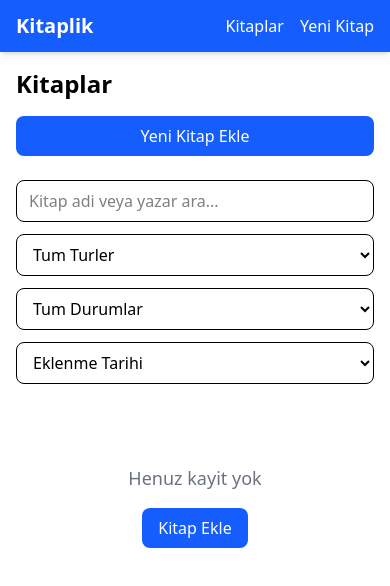
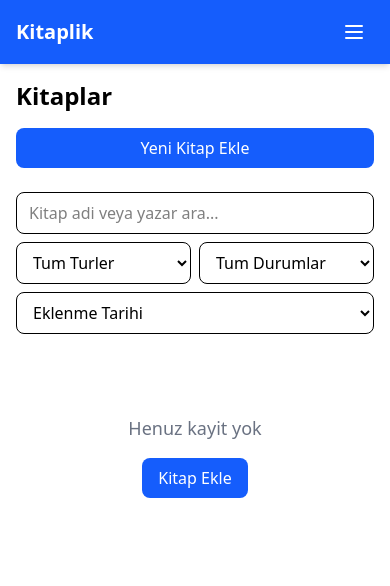
Before and after one commit to ozythings/bs-kitaplik, an Angular app: page /kitaplar in a window 390 px wide. Shown: the top 586 px of the page. Built offline with nearby package versions, Linux system fonts and the light colour scheme.

Commit message:
fix: improve responsive design with hamburger menu, compact filters, and mobile action buttons

```diff
--- a/src/app/app.html
+++ b/src/app/app.html
@@ -1,11 +1,29 @@
 <nav class="bg-blue-600 text-white shadow-md">
   <div class="max-w-6xl mx-auto px-4 py-3 flex items-center justify-between">
     <a routerLink="/" class="text-xl font-bold">Kitaplik</a>
-    <div class="flex gap-4">
+    <button
+      class="sm:hidden p-2"
+      (click)="menuOpen.set(!menuOpen())"
+    >
+      <svg class="w-6 h-6" fill="none" stroke="currentColor" viewBox="0 0 24 24">
+        @if (menuOpen()) {
+          <path stroke-linecap="round" stroke-linejoin="round" stroke-width="2" d="M6 18L18 6M6 6l12 12" />
+        } @else {
+          <path stroke-linecap="round" stroke-linejoin="round" stroke-width="2" d="M4 6h16M4 12h16M4 18h16" />
+        }
+      </svg>
+    </button>
+    <div class="hidden sm:flex gap-4">
       <a routerLink="/kitaplar" class="hover:text-blue-200">Kitaplar</a>
       <a routerLink="/kitaplar/ekle" class="hover:text-blue-200">Yeni Kitap</a>
     </div>
   </div>
+  @if (menuOpen()) {
+    <div class="sm:hidden border-t border-blue-500 px-4 py-2 flex flex-col gap-2">
+      <a routerLink="/kitaplar" class="block py-1 hover:text-blue-200" (click)="menuOpen.set(false)">Kitaplar</a>
+      <a routerLink="/kitaplar/ekle" class="block py-1 hover:text-blue-200" (click)="menuOpen.set(false)">Yeni Kitap</a>
+    </div>
+  }
 </nav>
 
 <main class="max-w-6xl mx-auto">
--- a/src/app/app.ts
+++ b/src/app/app.ts
@@ -1,4 +1,4 @@
-import { Component } from '@angular/core';
+import { Component, signal } from '@angular/core';
 import { RouterLink, RouterOutlet } from '@angular/router';
 
 @Component({
@@ -8,5 +8,5 @@ import { RouterLink, RouterOutlet } from '@angular/router';
   templateUrl: './app.html',
 })
 export class App {
-  protected readonly currentYear = new Date().getFullYear();
+  protected readonly menuOpen = signal(false);
 }
--- a/src/app/features/books/pages/books-list/books-list.component.ts
+++ b/src/app/features/books/pages/books-list/books-list.component.ts
@@ -30,12 +30,12 @@ import { LoadingSpinnerComponent } from '../../../../shared/components/loading-s
         </a>
       </div>
 
-      <div class="flex flex-col sm:flex-row gap-3 mb-4">
+      <div class="grid grid-cols-2 sm:flex sm:flex-row gap-2 sm:gap-3 mb-4">
         <input
           [value]="searchText()"
           (input)="searchText.set($any($event.target).value)"
           placeholder="Kitap adi veya yazar ara..."
-          class="flex-1 border rounded-lg px-3 py-2"
+          class="col-span-2 sm:flex-1 border rounded-lg px-3 py-2"
         />
         <select
           [value]="filterTur()"
@@ -60,7 +60,7 @@ import { LoadingSpinnerComponent } from '../../../../shared/components/loading-s
         <select
           [value]="sortField()"
           (change)="sortField.set($any($event.target).value)"
-          class="border rounded-lg px-3 py-2"
+          class="col-span-2 sm:col-span-1 border rounded-lg px-3 py-2"
         >
           <option value="eklenmeTarihi">Eklenme Tarihi</option>
           <option value="puan">Puana Gore</option>
--- a/src/app/shared/components/data-table/data-table.component.ts
+++ b/src/app/shared/components/data-table/data-table.component.ts
@@ -48,19 +48,21 @@ import { StatusColorDirective } from '../../directives/status-color.directive';
                   }
                 </td>
               }
-              <td class="px-4 py-3">
+              <td class="px-2 sm:px-4 py-3">
+                <div class="flex flex-col sm:flex-row gap-1 sm:gap-2">
                   <button
-                  class="text-blue-600 hover:text-blue-800 mr-3"
+                    class="text-xs sm:text-sm text-blue-600 hover:text-blue-800 whitespace-nowrap px-1 sm:px-2 py-1"
                     (click)="edit.emit(row)"
                   >
                     Duzenle
                   </button>
                   <button
-                  class="text-red-600 hover:text-red-800"
+                    class="text-xs sm:text-sm text-red-600 hover:text-red-800 whitespace-nowrap px-1 sm:px-2 py-1"
                     (click)="delete.emit(row)"
                   >
                     Sil
                   </button>
+                </div>
               </td>
             </tr>
           } @empty {
```
Lines whose indentation alone changed are shown as unchanged.
